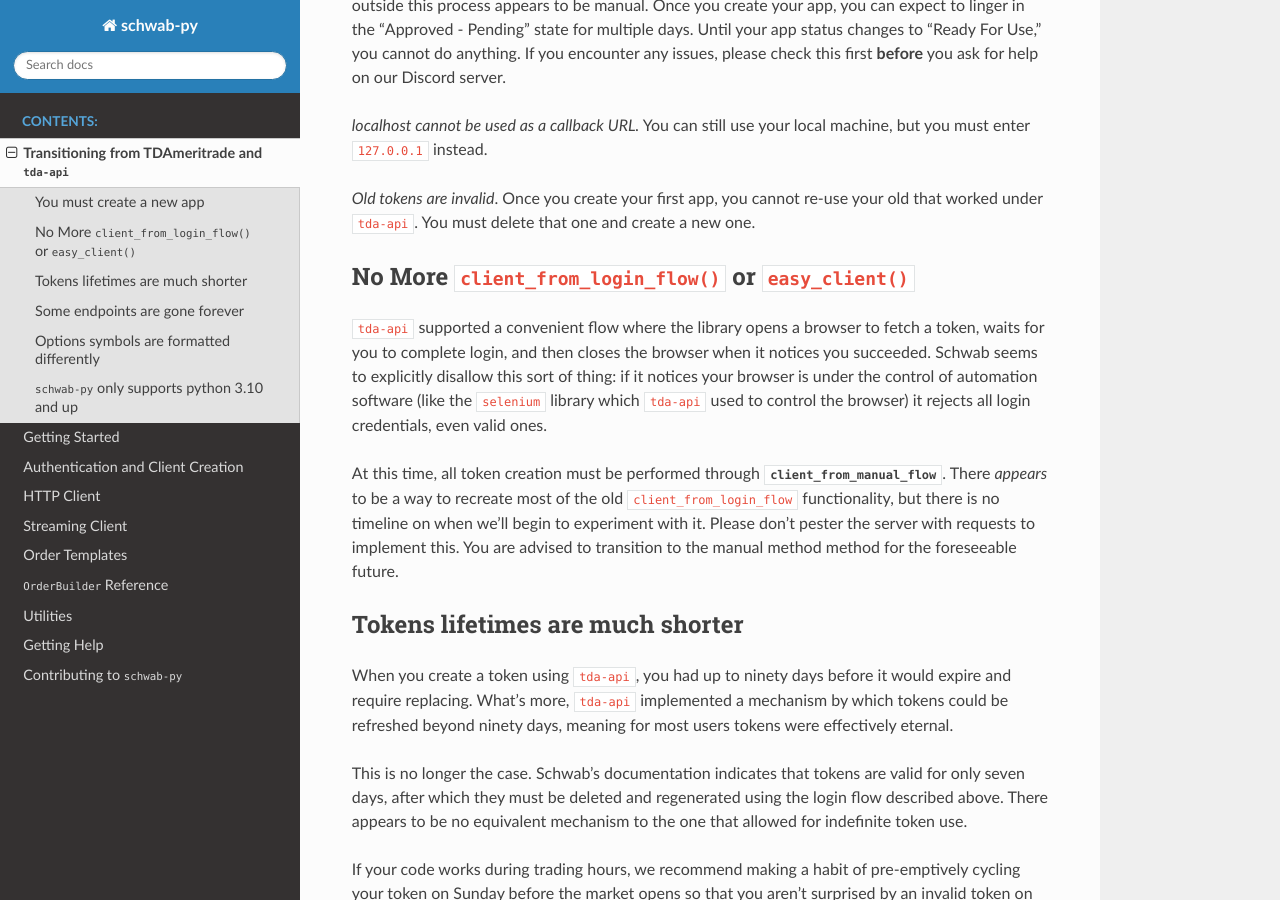
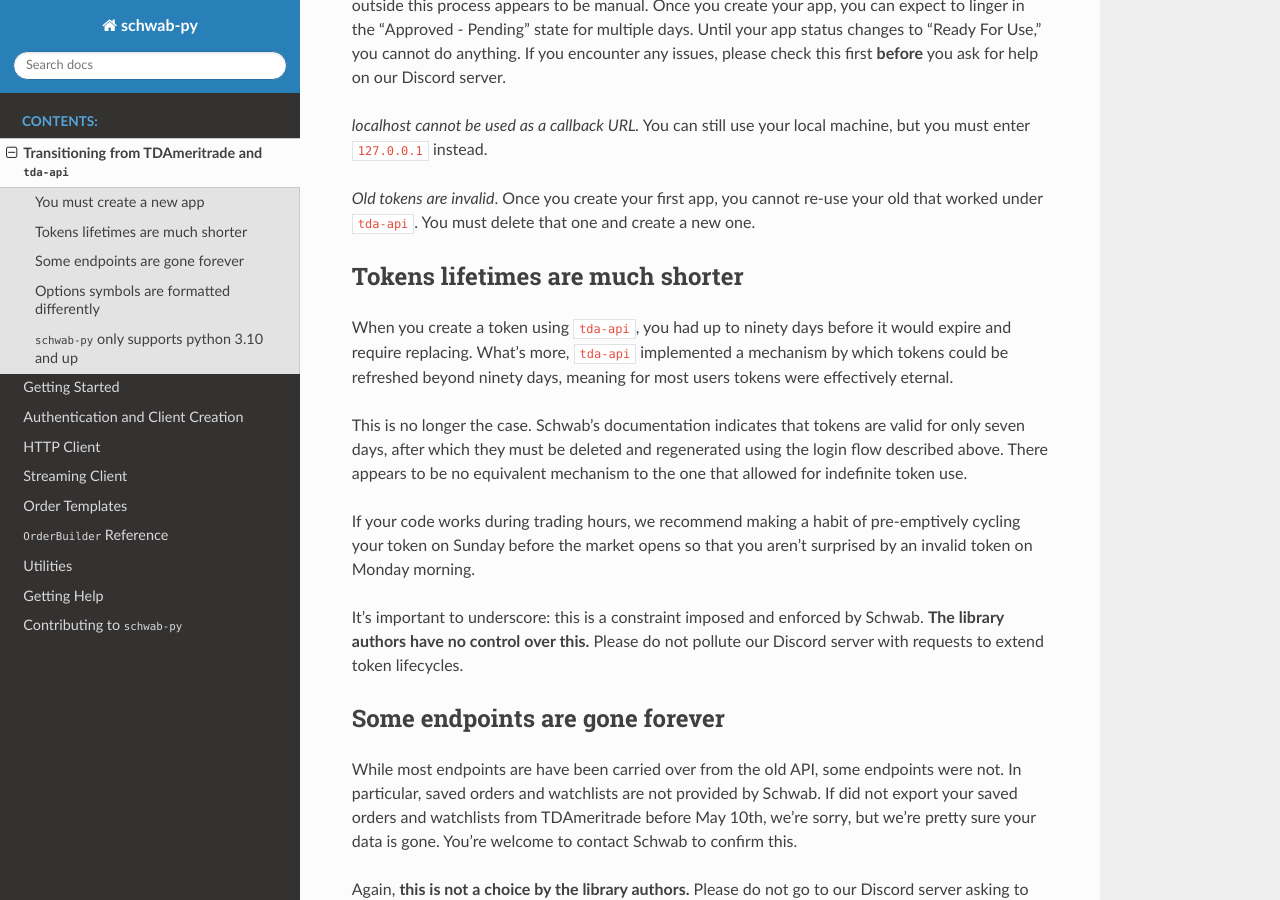
Before and after one commit to alexgolec/schwab-py, a Sphinx documentation site: the page built from docs/tda-transition.rst, in a window 1280 px wide and 900 px high, scrolled down 519 px. Built offline with Sphinx 7.4.7 and the Read the Docs theme 2.0.0, drawn with Linux system fonts in a browser that asks for light colours.

Commit message:
remove note on missing client_from_login_flow and easy_client

```diff
--- a/docs/tda-transition.rst
+++ b/docs/tda-transition.rst
@@ -36,25 +36,6 @@
 *Old tokens are invalid*. Once you create your first app, you cannot re-use your
 old that worked under ``tda-api``. You must delete that one and create a new
 one.
-
-
-+++++++++++++++++++++++++++++++++++++++++++++++++++++++++
-No More ``client_from_login_flow()`` or ``easy_client()``
-+++++++++++++++++++++++++++++++++++++++++++++++++++++++++
-
-``tda-api`` supported a convenient flow where the library opens a browser to
-fetch a token, waits for you to complete login, and then closes the browser when
-it notices you succeeded. Schwab seems to explicitly disallow this sort of
-thing: if it notices your browser is under the control of automation software
-(like the ``selenium`` library which ``tda-api`` used to control the browser) it
-rejects all login credentials, even valid ones.
-
-At this time, all token creation must be performed through
-:meth:`client_from_manual_flow <schwab.auth.client_from_manual_flow>`. There
-*appears* to be a way to recreate most of the old ``client_from_login_flow``
-functionality, but there is no timeline on when we'll begin to experiment with
-it. Please don't pester the server with requests to implement this. You are
-advised to transition to the manual method method for the foreseeable future.
 
 
 +++++++++++++++++++++++++++++++++
```
